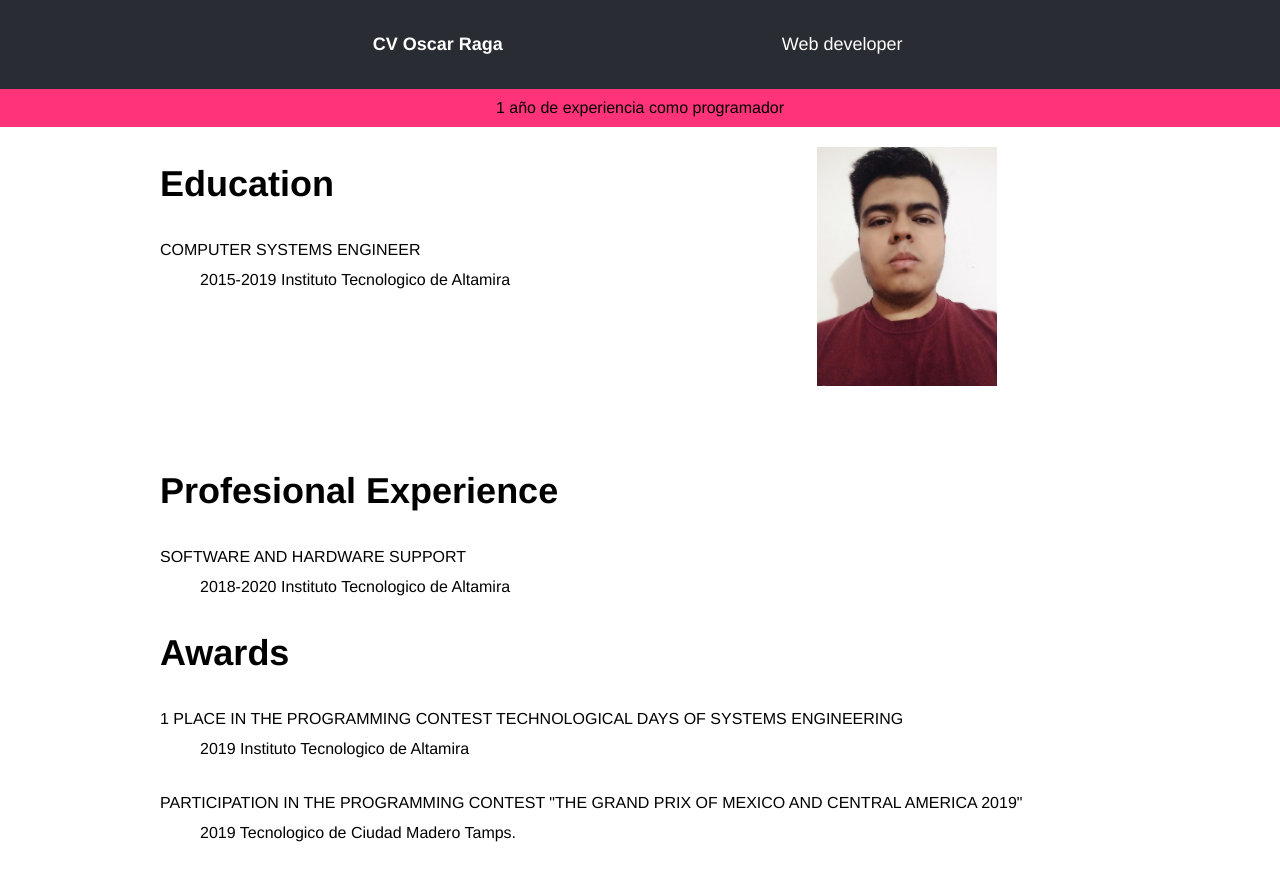
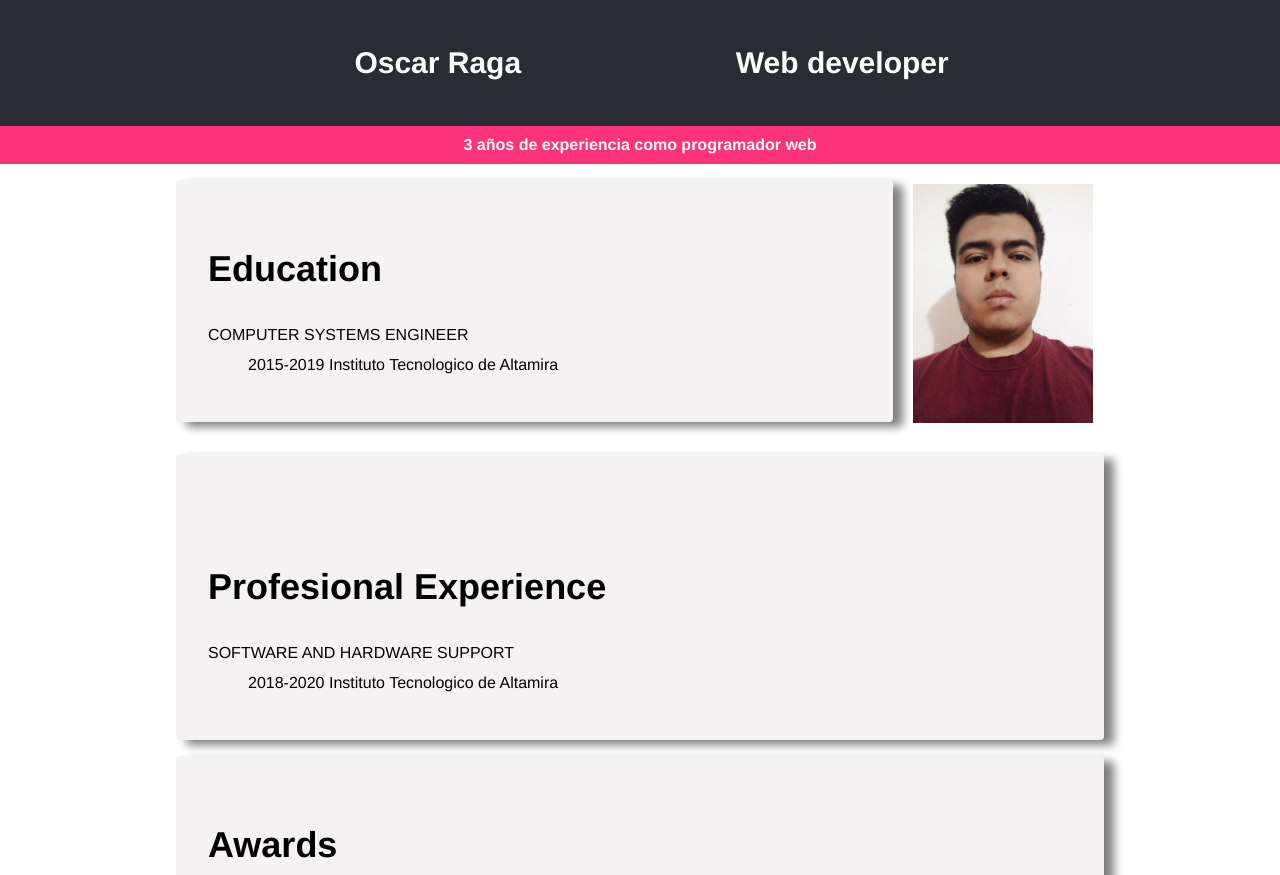
Before and after one commit to oscaraga/app, a plain HTML site: page cv/index.html in a window 1280 px wide. Shown: the top 875 px of the page. Drawn offline with Linux system fonts and the light colour scheme.

Commit message:
update css en el sitio basic

```diff
--- a/cv/index.html
+++ b/cv/index.html
@@ -18,7 +18,7 @@
    	     p,h1{
    	     	display:inline-block;
    	     	width:400px;
-   	     	font-size:18px;
+   	     	font-size:30px;
    	     	font-weight:200px;
 
    	     }
@@ -33,9 +33,10 @@
    	     }
    	     .info{
    	     	background-color:#ff337a;
-   	     	color:#000;
+   	     	color:white;
    	     	padding:10px;
    	     	text-align: center;
+			font-weight: bold;
    	     }
    	     body{
    	     	font-family:Helvetica,Arial,Sans-serif;
@@ -65,26 +66,34 @@
 
    	      }
 
+		  .card{
+			background: rgb(244, 242, 242);
+			margin:1rem;
+			padding: 2rem;
+			border-radius:4px;
+			box-shadow: 10px 5px 10px gray ;
+		  }
+
    </style>
 </head>
 <body>
 <header>
 	 <h1 class="nombre">
-	  	CV Oscar Raga
+	  	 Oscar Raga
 	 </h1>
-  <p>Web developer</p>
+  <p class="nombre">Web developer</p>
 </header>
 
 	 <!-- <div class="info">
 	  	  Over 2 years of experience building web application, frontend and backend developer.
 	  </div>-->
     <div class="info">
-        1 año de experiencia como programador
+        3 años de experiencia como programador web
     </div>
 	<section>
 		<div class="portafolio">
 			 <div>
-			 <div class="acomodar" style="vertical-align:top;">
+			 <div class="acomodar card" style="vertical-align:top;">
 			 	<h3 id="sub-edu">Education</h3>
 			 	  <div>
 			 	  	<dl>
@@ -99,7 +108,7 @@
 			 	 	 <img src="img/fotoperfil.jpeg" alt="fotografia" id="foto" width="180">
 			 	 </div>
 			 </div>
-			 <div>
+			 <div class="card">
 			 	 <h3 id="sub-exp">Profesional Experience</h3>
 			 	  <div>
 			 	  	<dl>
@@ -109,7 +118,7 @@
 			 	  	</dl>
 			 	  </div>
 			 </div>
-          <div>
+          <div class="card">
          <h3 id="sub-edu">Awards</h3>
           <div>
             <dl>
@@ -122,7 +131,7 @@
           </div>
 
        </div>
-			 <div>
+			 <div class="card">
 			 	 <h3 id="sub-edu">Skills</h3>
 			 	  <ul>
 			 	  	<li>JAVA</li>
@@ -130,10 +139,12 @@
             <li>MySQL</li>
             <li>HTML</li>
             <li>CSS</li>
+            <li>Git</li>
+            <li>React</li>
 			 	  </ul>
 
 			 </div>
-			  <div>
+			  <div class="card" style="margin-bottom:40px;">
 			 	 <h3 id="sub-edu">Social Accounts</h3>
 			 	  <ul>
 			 	  	<li><a href="#" target="_blank">Facebook</a></li>
```
